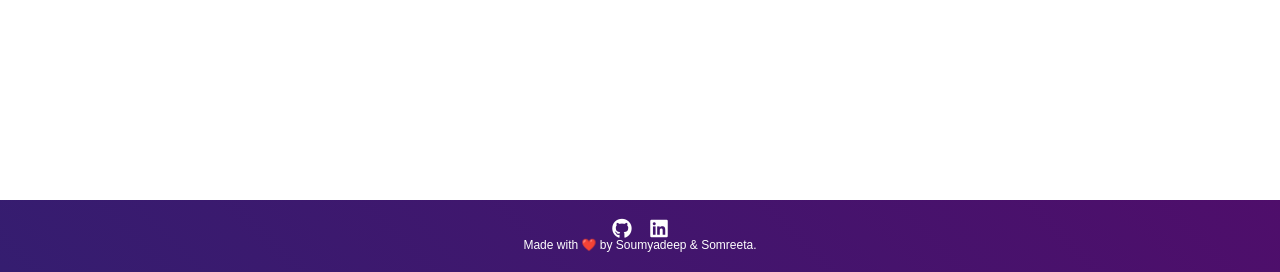
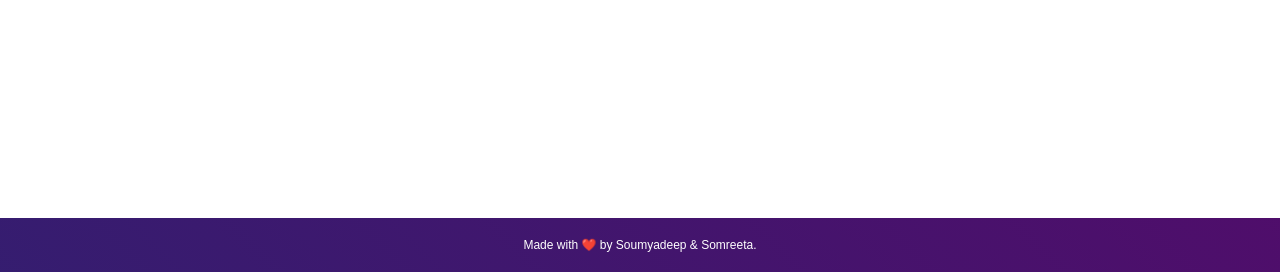
Before and after one commit to vr620/freelance, a Flask app: page / in a window 1280 px wide. Shown: the part 528-800 px from the top of the page. Run offline with Flask 2, Linux system fonts and the light colour scheme; parts of the project's set-up code (start-up, migrations or seed data) failed here and were passed over; some libraries are stand-ins or nearby versions.

Commit message:
Add files via upload

```diff
--- a/templates/index.html
+++ b/templates/index.html
@@ -46,10 +46,6 @@
 
         <!-- Footer -->
        <div class='footer'>
-           <div class="contact">
-               <a target="_blank" href="https://github.com/Rahul-singh98/Machine-Learning-Projects"><i class="fab fa-github fa-lg contact-icon"></i></a>
-               <a target="_blank" href="https://www.linkedin.com/in/rahul-singh-432555194"><i class="fab fa-linkedin fa-lg contact-icon"></i></a>
-           </div>
            <p class='footer-description'>Made with ❤️ by Soumyadeep & Somreeta.</p>
        </div>
     </body>
--- a/templates/result.html
+++ b/templates/result.html
@@ -23,11 +23,7 @@
 		</div>
 
 		<!-- Footer -->
-       <div class='footer'>
-           <div class="contact">
-               <a target="_blank" href="https://github.com/Rahul-singh98/Machine-Learning-Projects"><i class="fab fa-github fa-lg contact-icon"></i></a>
-               <a target="_blank" href="https://www.linkedin.com/in/rahul-singh-432555194"><i class="fab fa-linkedin fa-lg contact-icon"></i></a>
-           </div>
+       <div class='footer'
            <p class='footer-description'>Made with ❤️ by Soumyadeep & Somreeta.</p>
        </div>
 
```
